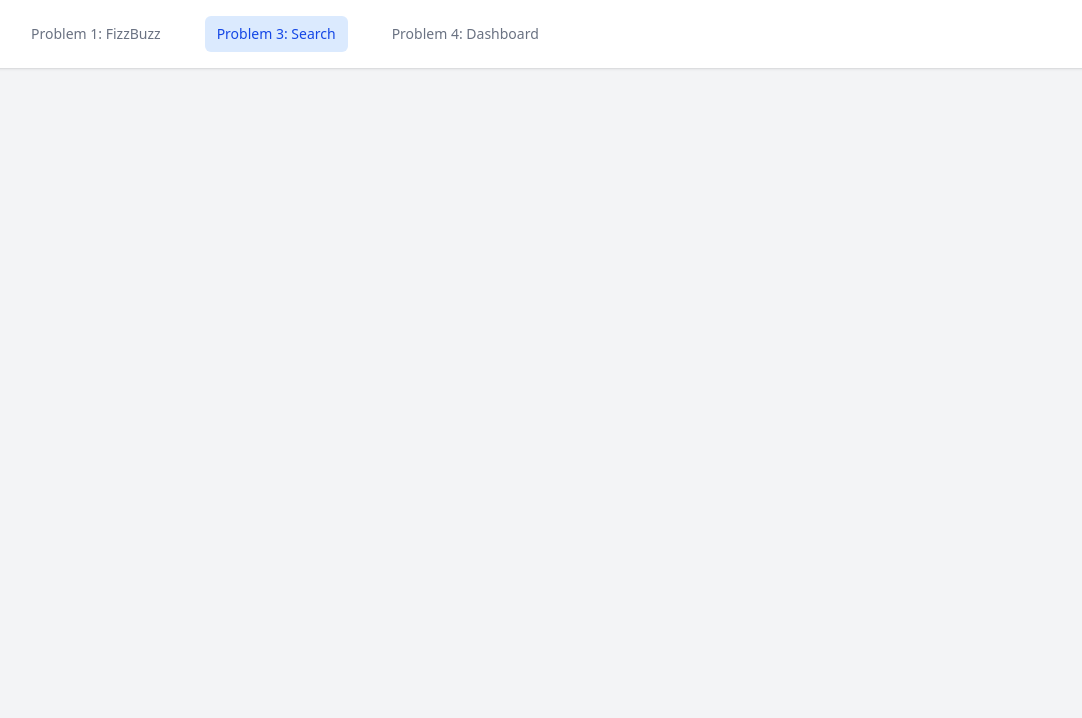
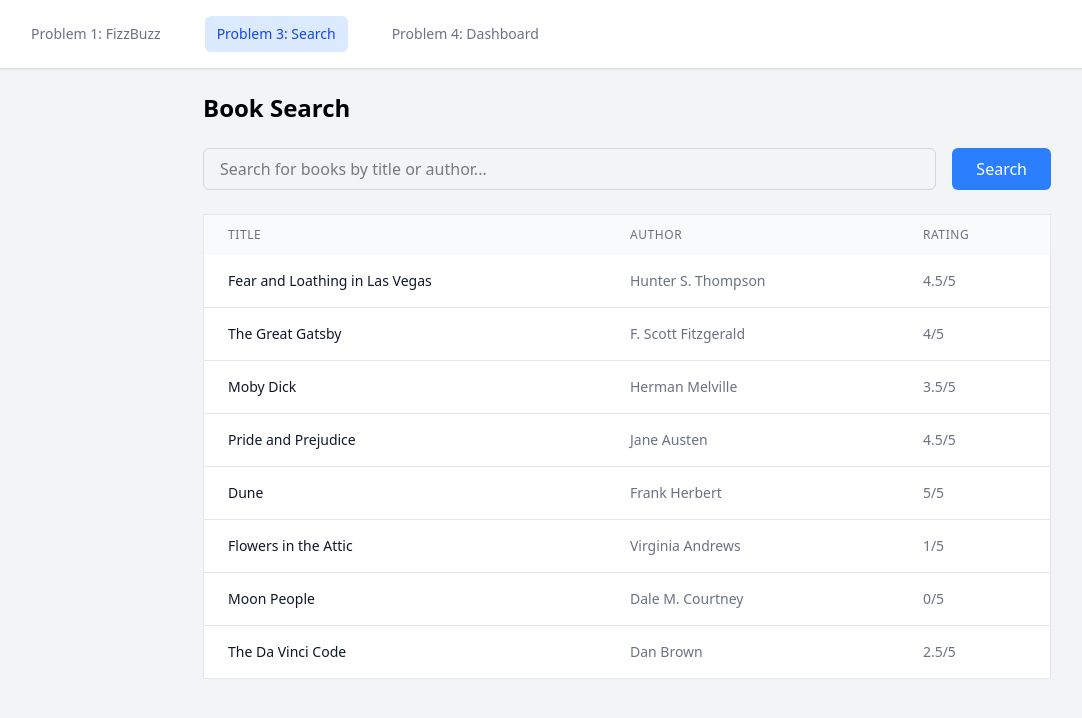
Before and after one commit to earlhansg/react-technical-test, a React (Vite) app: page / in a window 1280 px wide. Both pictures are taken after a click on the button "Problem 3: Search". Shown: the top 718 px of the page, without its empty margins (13-1095 px from the left). Built offline with nearby package versions, Linux system fonts and the light colour scheme.

Commit message:
implement book search form with spinner, error handling, and results table

```diff
--- a/src/App.tsx
+++ b/src/App.tsx
@@ -1,6 +1,7 @@
 import { useState } from 'react';
 import './App.css'
 import FizzBuzz from './components/FizzBuzz/FizzBuzz';
+import SearchForm from './components/SearchForm/SearchForm';
 
 type ActiveComponent = 'fizzbuzz' | 'search' | 'dashboard';
 function App() {
@@ -47,6 +48,7 @@ function App() {
 
       <main>
         {activeComponent === 'fizzbuzz' && <FizzBuzz />}
+        {activeComponent === 'search' && <SearchForm />}
       </main>
     </div>
   )
--- /dev/null
+++ b/src/components/SearchForm/SearchForm.tsx
@@ -0,0 +1,129 @@
+import { useState } from "react";
+import type { Book, NetworkRequestState } from "../../types/NetworkRequest";
+import { BOOKS_DATA } from "../../data/books";
+
+const SearchForm = () => {
+  const [searchTerm, setSearchTerm] = useState("");
+  const [requestState, setRequestState] = useState<NetworkRequestState>({
+    state: "success",
+    data: BOOKS_DATA,
+  });
+
+  const searchBooks = async (term: string): Promise<Book[]> => {
+    // Simulate API delay
+    await new Promise((resolve) => setTimeout(resolve, 100));
+
+    const lowercaseTerm = term.toLowerCase();
+    return BOOKS_DATA.filter(
+      (book) =>
+        book.title.toLowerCase().includes(lowercaseTerm) ||
+        book.author.toLowerCase().includes(lowercaseTerm)
+    ).sort((a, b) => (b.rating || 0) - (a.rating || 0));
+  };
+
+  const handleSubmit = async (e: React.FormEvent) => {
+    e.preventDefault();
+
+    if (!searchTerm.trim()) {
+      setRequestState({
+        state: "error",
+        message: "Please enter a search term",
+      });
+      return;
+    }
+
+    setRequestState({ state: "loading" });
+
+    try {
+      const results = await searchBooks(searchTerm);
+
+      if (results.length === 0) {
+        setRequestState({
+          state: "error",
+          message: "No books found matching your search",
+        });
+      } else {
+        setRequestState({ state: "success", data: results });
+      }
+    } catch (error) {
+      setRequestState({
+        state: "error",
+        message: "An error occurred while searching",
+      });
+    }
+  };
+  return (
+    <div className="max-w-4xl mx-auto p-6">
+      <h2 className="text-2xl font-bold mb-6">Book Search</h2>
+
+      <form onSubmit={handleSubmit} className="mb-6">
+        <div className="flex gap-4">
+          <input
+            type="text"
+            value={searchTerm}
+            onChange={(e) => setSearchTerm(e.target.value)}
+            placeholder="Search for books by title or author..."
+            className="flex-1 px-4 py-2 border border-gray-300 rounded-md focus:outline-none focus:ring-2 focus:ring-blue-500"
+          />
+
+          {requestState.state === "loading" ? (
+            <div className="px-6 py-2 bg-blue-500 text-white rounded-md flex items-center">
+              <div className="animate-spin rounded-full h-4 w-4 border-b-2 border-white mr-2"></div>
+              Searching...
+            </div>
+          ) : (
+            <button
+              type="submit"
+              className="px-6 py-2 bg-blue-500 text-white rounded-md hover:bg-blue-600 focus:outline-none focus:ring-2 focus:ring-blue-500"
+            >
+              Search
+            </button>
+          )}
+        </div>
+      </form>
+
+      {requestState.state === "error" && (
+        <div className="text-red-600 mb-4">{requestState.message}</div>
+      )}
+
+      {requestState.state === "success" && (
+        <div className="overflow-x-auto">
+          <table className="min-w-full bg-white border border-gray-200">
+            <thead className="bg-gray-50">
+              <tr>
+                <th className="px-6 py-3 text-left text-xs font-medium text-gray-500 uppercase tracking-wider">
+                  Title
+                </th>
+                <th className="px-6 py-3 text-left text-xs font-medium text-gray-500 uppercase tracking-wider">
+                  Author
+                </th>
+                <th className="px-6 py-3 text-left text-xs font-medium text-gray-500 uppercase tracking-wider">
+                  Rating
+                </th>
+              </tr>
+            </thead>
+            <tbody className="bg-white divide-y divide-gray-200">
+              {requestState.data.map((book, index) => (
+                <tr key={index}>
+                  <td className="px-6 py-4 whitespace-nowrap text-sm font-medium text-gray-900">
+                    {book.title}
+                  </td>
+                  <td className="px-6 py-4 whitespace-nowrap text-sm text-gray-500">
+                    {book.author}
+                  </td>
+                  <td className="px-6 py-4 whitespace-nowrap text-sm text-gray-500">
+                    {book.rating !== undefined
+                      ? `${book.rating}/5`
+                      : "No rating"}
+                  </td>
+                </tr>
+              ))}
+            </tbody>
+          </table>
+        </div>
+      )}
+    </div>
+  );
+};
+
+export default SearchForm;
```
